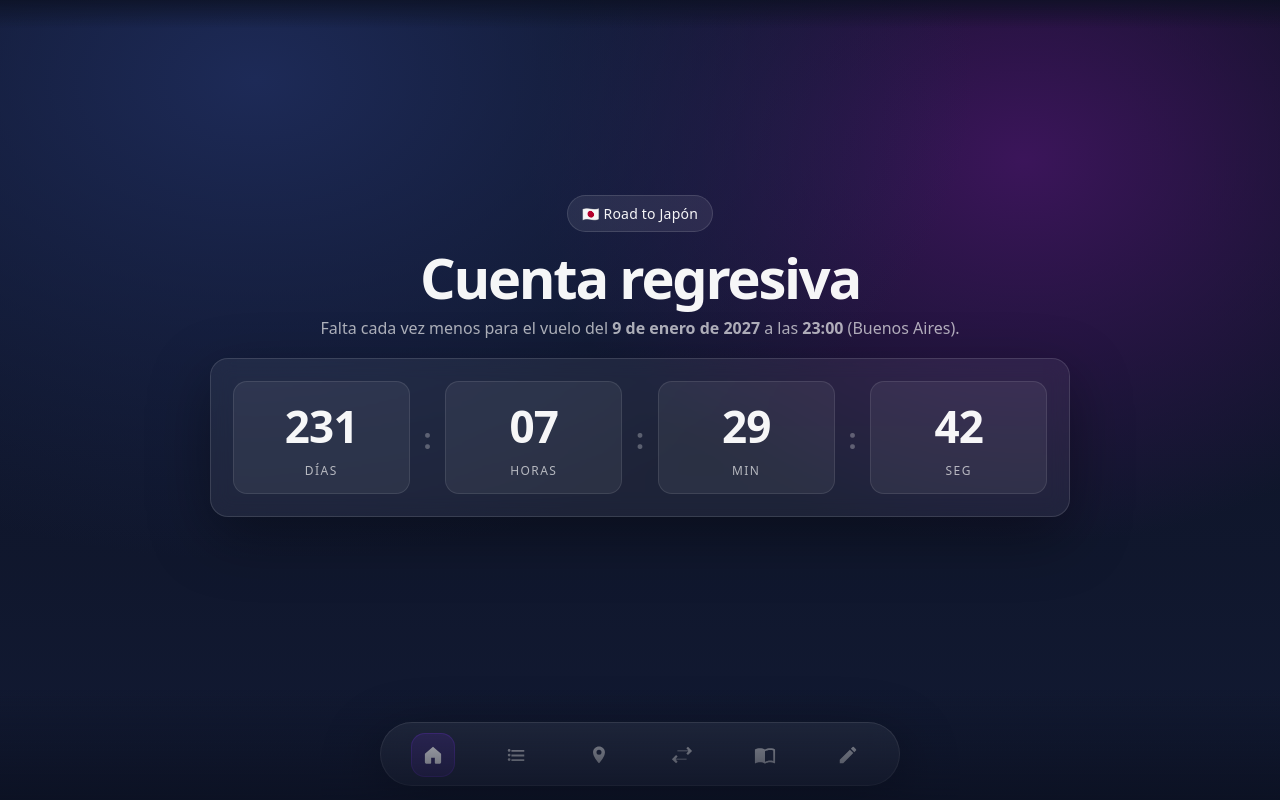
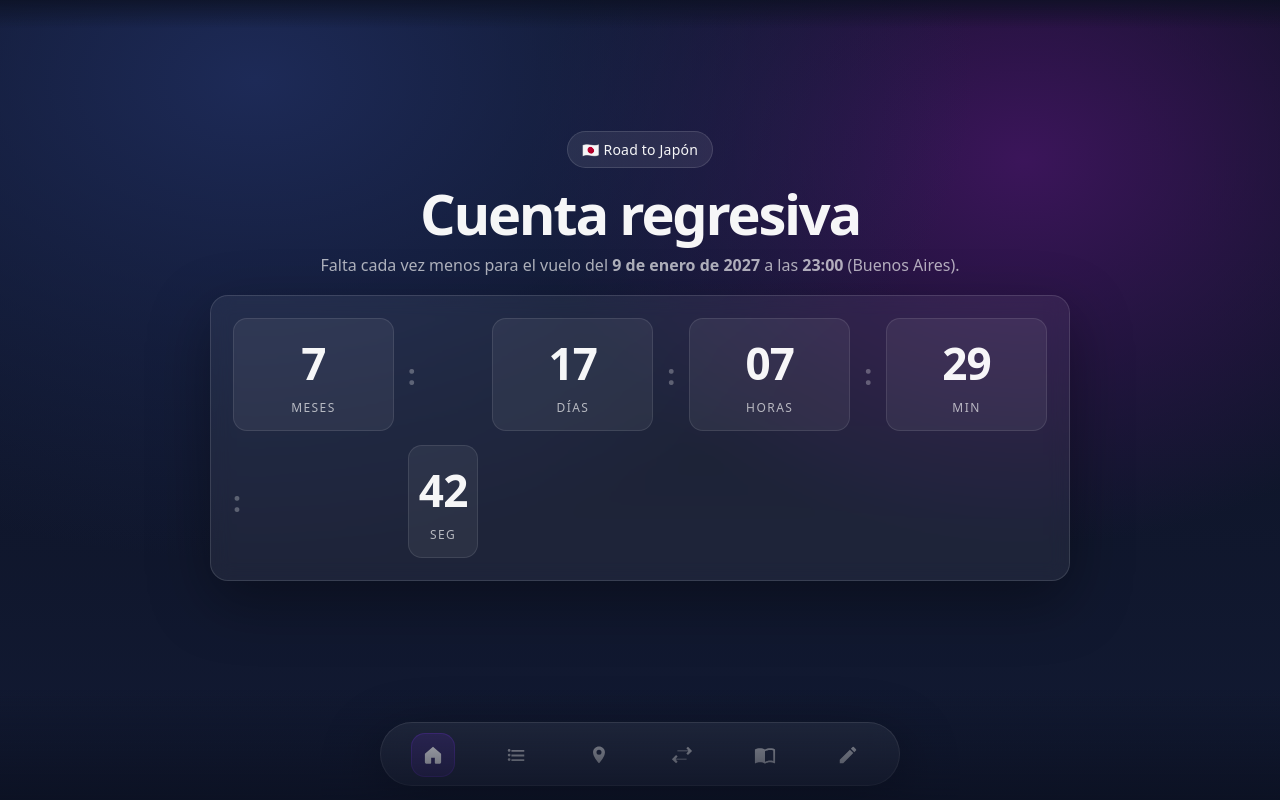
Before and after one commit to NicoCartellone/road-to-japon, a React (Vite) app: page / in a window 1280 px wide. Built offline with nearby package versions, Linux system fonts and the light colour scheme; no server answers.

Commit message:
feat: agregar meses a la cuenta regresiva

```diff
--- a/src/App.tsx
+++ b/src/App.tsx
@@ -25,6 +25,7 @@ type PwaNeedRefreshEvent = CustomEvent<{
 
 type Remaining = {
   done: boolean
+  mo: number
   dd: number
   hh: number
   mm: number
@@ -72,20 +73,27 @@ function getTargetEpochMsInBuenosAires(): number {
 function calcRemaining(targetEpochMs: number): Remaining {
   const now = Date.now()
   const remainingMs = Math.max(0, targetEpochMs - now)
-  const totalSeconds = Math.floor(remainingMs / 1000)
 
-  const dd = Math.floor(totalSeconds / 86400)
-  const hh = Math.floor((totalSeconds % 86400) / 3600)
-  const mm = Math.floor((totalSeconds % 3600) / 60)
-  const ss = totalSeconds % 60
+  if (remainingMs === 0) return { done: true, mo: 0, dd: 0, hh: 0, mm: 0, ss: 0 }
 
-  return {
-    done: remainingMs === 0,
-    dd,
-    hh,
-    mm,
-    ss
-  }
+  const nowDate = new Date(now)
+  const targetDate = new Date(targetEpochMs)
+
+  let mo = (targetDate.getFullYear() - nowDate.getFullYear()) * 12 + (targetDate.getMonth() - nowDate.getMonth())
+
+  // Verificar que sumar mo meses no supere el target
+  const afterMonths = new Date(nowDate.getFullYear(), nowDate.getMonth() + mo, nowDate.getDate(), nowDate.getHours(), nowDate.getMinutes(), nowDate.getSeconds(), nowDate.getMilliseconds())
+  if (afterMonths.getTime() > targetEpochMs) mo--
+
+  const baseMs = new Date(nowDate.getFullYear(), nowDate.getMonth() + mo, nowDate.getDate(), nowDate.getHours(), nowDate.getMinutes(), nowDate.getSeconds(), nowDate.getMilliseconds()).getTime()
+  const leftSeconds = Math.floor((targetEpochMs - baseMs) / 1000)
+
+  const dd = Math.floor(leftSeconds / 86400)
+  const hh = Math.floor((leftSeconds % 86400) / 3600)
+  const mm = Math.floor((leftSeconds % 3600) / 60)
+  const ss = leftSeconds % 60
+
+  return { done: false, mo, dd, hh, mm, ss }
 }
 
 export default function App() {
--- a/src/pages/HomePage.tsx
+++ b/src/pages/HomePage.tsx
@@ -1,5 +1,6 @@
 type Remaining = {
   done: boolean
+  mo: number
   dd: number
   hh: number
   mm: number
@@ -30,6 +31,11 @@ export default function HomePage({ remaining }: Props) {
         {!remaining.done ? (
           <div className="count" role="timer" aria-live="polite">
             <div className="cell">
+              <span className="num">{remaining.mo}</span>
+              <span className="lbl">meses</span>
+            </div>
+            <div className="sep">:</div>
+            <div className="cell">
               <span className="num">{remaining.dd}</span>
               <span className="lbl">días</span>
             </div>
```
